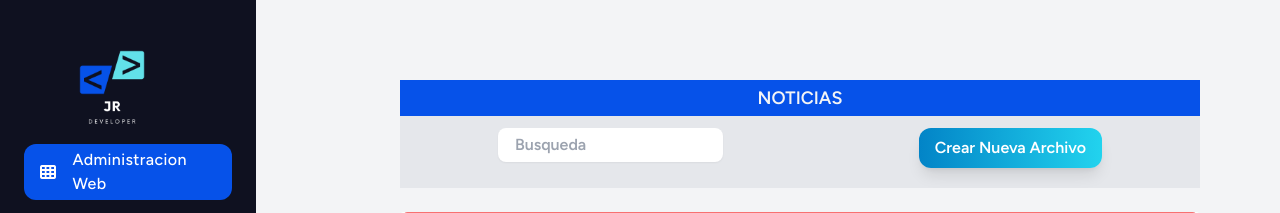
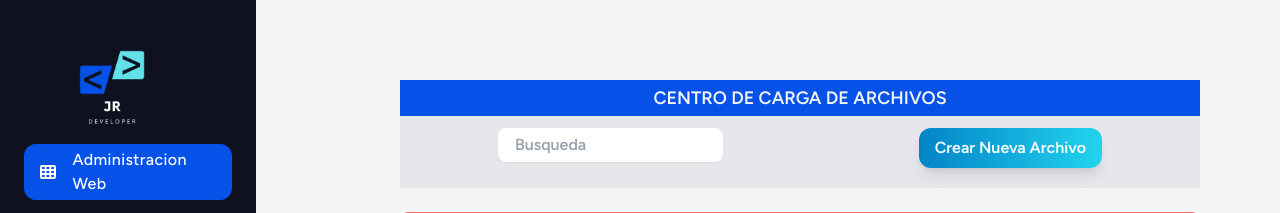
Before and after one commit to hamelec21/sanjose, a Laravel app: page /panel/normativas/show-archivo in a window 1280 px wide. Shown: the top 213 px of the page. Run offline with Laravel 9, Linux system fonts and the light colour scheme; the visitor is signed in with stand-in values (Sample User, id 1); data that the repository does not hold is empty; style sheets or scripts are compiled from the project's sources; some libraries are stand-ins or nearby versions.

Commit message:
modificacion en el titulo

```diff
--- a/resources/views/livewire/panel/normativas/show-archivo.blade.php
+++ b/resources/views/livewire/panel/normativas/show-archivo.blade.php
@@ -10,7 +10,7 @@
                     {{-- seccion de busqueda --}}
 
                     <div class="container mx-auto">
-                        <div class="text-gray-100 text-center mt-10 text-lg font-bold uppercase bg-encabezado py-1">Noticias</div>
+                        <div class="text-gray-100 text-center mt-10 text-lg font-bold uppercase bg-encabezado py-1">Centro de Carga de Archivos</div>
                     </div>
                       <div class="flex justify-around bg-gray-200">
 
```
